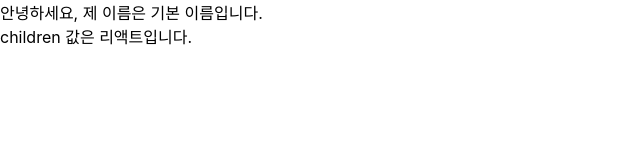
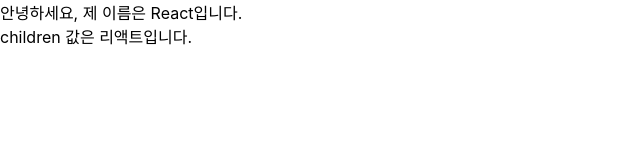
Before and after one commit to jihyun416/react-study-1, a React (Create React App) app: page / in a window 1280 px wide. Shown: the top 160 px of the page, without its empty margins (0-640 px from the left). Built offline with nearby package versions, Linux system fonts and the light colour scheme.

Commit message:
3.3.6 propTypes를 통한 props 검증

```diff
--- a/src/App.js
+++ b/src/App.js
@@ -1,6 +1,6 @@
 import MyComponent from "./MyComponent";
 
 const App = () => {
-  return <MyComponent>리액트</MyComponent>
+  return <MyComponent name="React">리액트</MyComponent>
 }
 export default App;
```
Also changed, not shown: src/MyComponent.js (+6 -1 lines).
